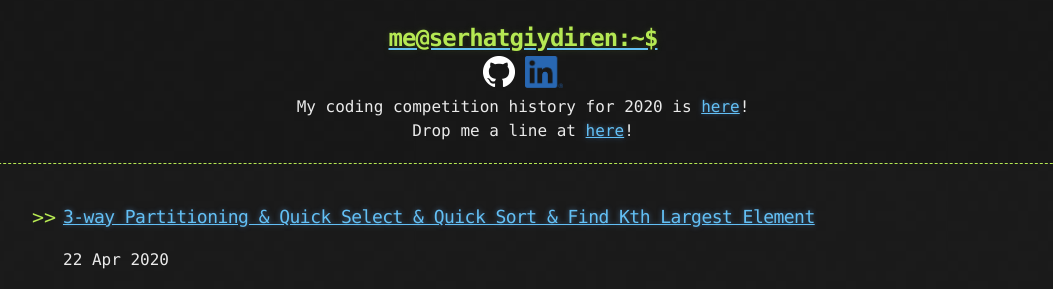
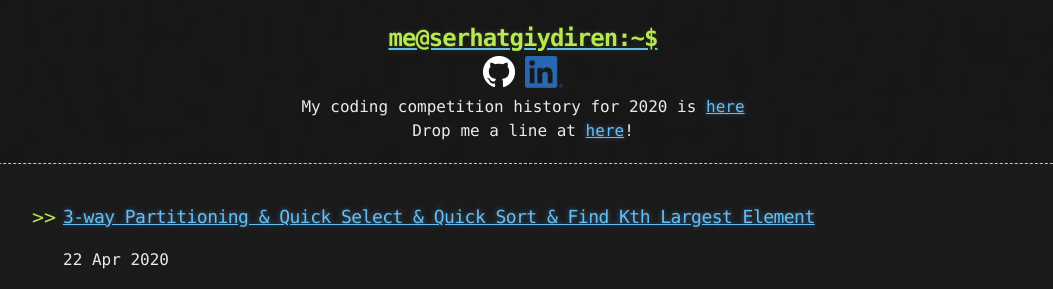
Before and after one commit to goodHunter27/serhatgiydiren.github.io, a Jekyll site: the page built from index.html, in a window 1280 px wide. Shown: the top 289 px of the page, without its empty margins (117-1170 px from the left). Built offline with Jekyll 4.4.1, drawn with Linux system fonts in a browser that asks for light colours; the list of posts is cut into pages by our own code.

Commit message:
Update header.html

```diff
--- a/_includes/header.html
+++ b/_includes/header.html
@@ -7,7 +7,7 @@
     <div class="header-links">
       {% include links.html %}
     </div>
-    <div align="center">My coding competition history for 2020 is <a href="https://serhatgiydiren.github.io/coding-competitions" target="_blank">here</a>!</div>
+    <div align="center">My coding competition history for 2020 is <a href="https://serhatgiydiren.github.io/coding-competitions" target="_blank">here</a></div>
     <div align="center">Drop me a line at <a href="mailto:serhatgiydiren@gmail.com">here</a>!</div>
   </div>
 </header>
```
